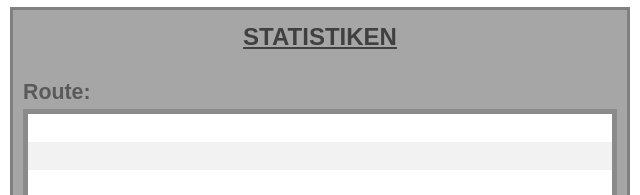
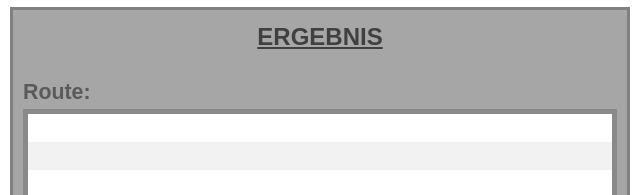
Before and after one commit to salteax/Travelling-Salesman-Problem, a plain HTML site: page index.html in a window 1280 px wide. Shown: the part 300-495 px from the top of the page, 0-640 px from the left. Drawn offline with Linux system fonts and the light colour scheme.

Commit message:
Update GUI

```diff
--- a/index.html
+++ b/index.html
@@ -60,7 +60,7 @@
         </div>
 
       <div class="stats">
-        <h1>Statistiken<h2>
+        <h1>Ergebnis<h2>
 
         <h2>Route:</h2>
         <div class="route" id="route_tabelle">
```
